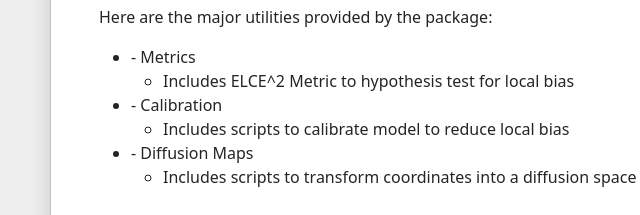
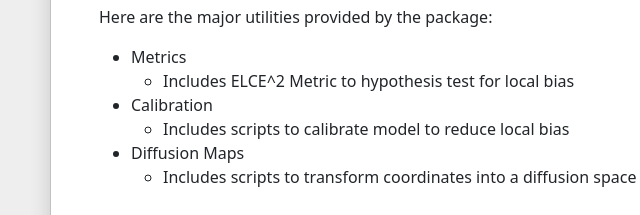
Before and after one commit to A-Good-System-for-Smart-Cities/kite-utils-docs, a plain HTML site: page KiTE.html in a window 1280 px wide. Shown: the part 186-401 px from the top of the page, 301-941 px from the left. Drawn offline with Linux system fonts and the light colour scheme.

Commit message:
removed redundanct __doc__

```diff
--- a/KiTE.html
+++ b/KiTE.html
@@ -51,11 +51,11 @@
                 <h6 id="main-features">Main Features</h6>
                 <p>Here are the major utilities provided by the package:</p>
                 <ul>
-                    <li>- Metrics</li>
+                    <li>Metrics</li>
                         <ul><li>Includes ELCE^2 Metric to hypothesis test for local bias</li></ul>
-                    <li>- Calibration</li>
+                    <li>Calibration</li>
                         <ul><li>Includes scripts to calibrate model to reduce local bias</li></ul>
-                    <li>- Diffusion Maps</li>
+                    <li>Diffusion Maps</li>
                         <ul><li>Includes scripts to transform coordinates into a diffusion space</li></ul>
                 </ul>
             </div>
@@ -66,7 +66,7 @@
                     <pre>
                         <span></span>
                         <span class="kn">from</span>
-                        <span class="nn">KiTE.download</span>
+                        <span class="nn">KiTE</span>
                         <span class="kn">import</span>
                         <span class="o">*</span>
                         <span class="vm">__doc__</span>
@@ -74,20 +74,20 @@
                         <span class="s2">&quot;&quot;&quot;</span>
                         <span class="s2">KiTE contains utilities for validating and calibrations supervised machine learning models.</span>
 
-                        <span class="s2">Main Features</span>
-                        <span class="s2">-------------</span>
+                        <!-- <span class="s2">Main Features</span>
+                        <span class="s2"></span>
                         <span class="s2">Here are the major utilities provided by the package:</span>
                         <span class="s2">
                             <ul>
-                                <li>- Metrics</li>
+                                <li>Metrics</li>
                                     <ul><li>Includes ELCE^2 Metric to hypothesis test for local bias</li></ul>
-                                <li>- Calibration</li>
+                                <li>Calibration</li>
                                     <ul><li>Includes scripts to calibrate model to reduce local bias</li></ul>
-                                <li>- Diffusion Maps</li>
+                                <li>Diffusion Maps</li>
                                     <ul><li>Includes scripts to transform coordinates into a diffusion space</li></ul>
                             </ul>
                         </span>
-                        <span class="s2">&quot;&quot;&quot;</span>
+                        <span class="s2">&quot;&quot;&quot;</span> -->
                     </pre>
                 </div>
             </details>
```
